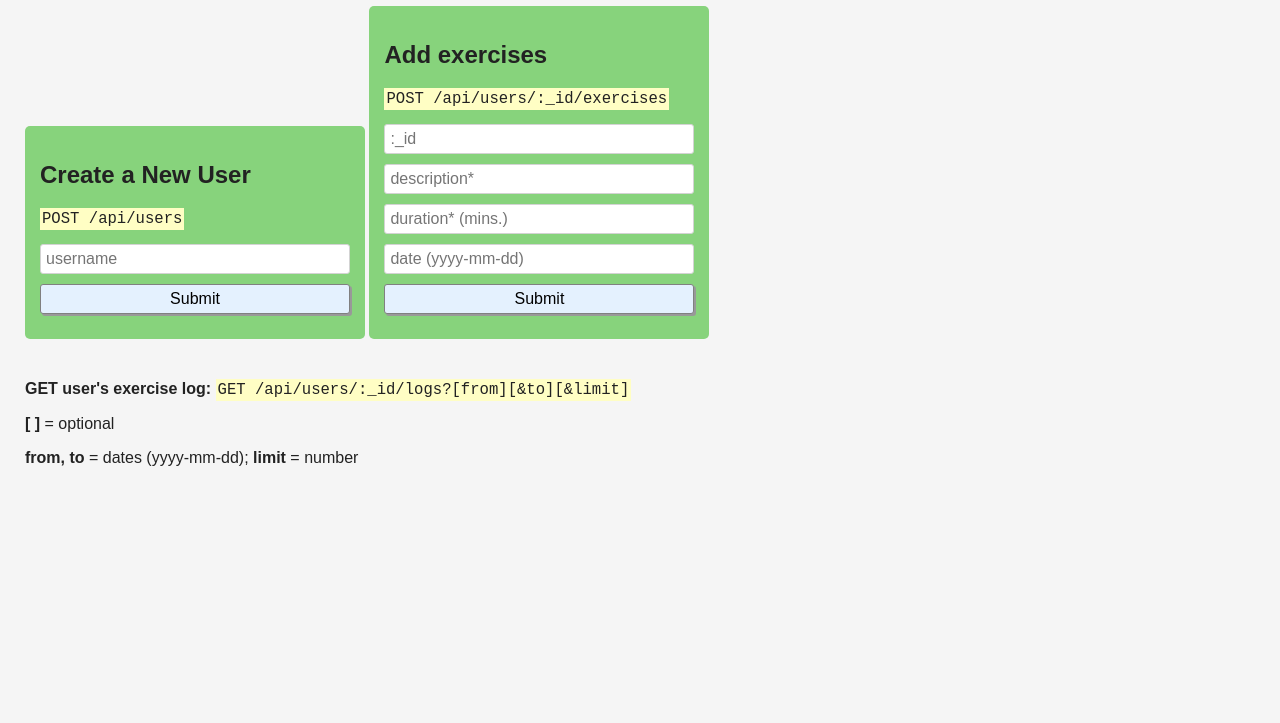
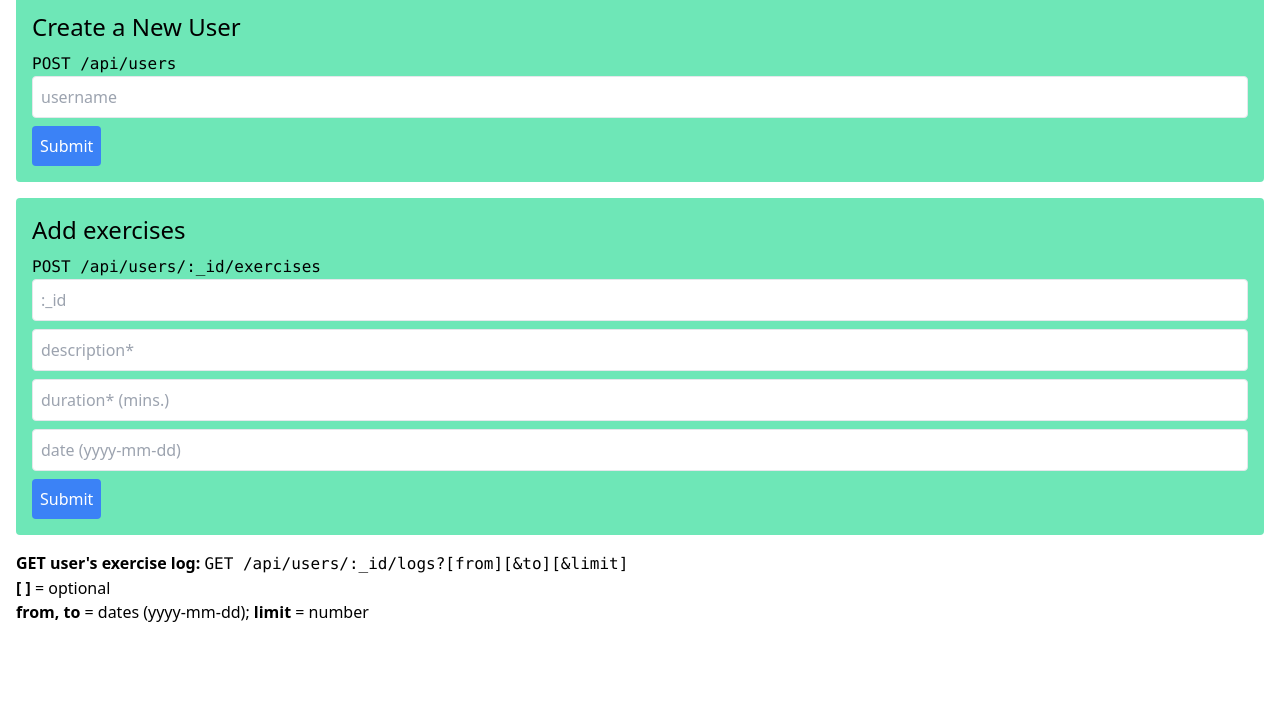
Before and after one commit to p-bittencourt/exercise-tracker-fcc, a website: page src/views/index.html in a window 1280 px wide. Shown: the part 77-800 px from the top of the page. Drawn offline with nearby package versions, Linux system fonts and the light colour scheme; files that its build step writes are made by us from their sources.

Commit message:
Set up tailwind CDN on html

```diff
--- a/src/views/index.html
+++ b/src/views/index.html
@@ -1,3 +1,4 @@
+<!-- filepath: /C:/Users/pedro/code-in-place/exercise-tracker-fcc/src/views/index.html -->
 <!DOCTYPE html>
 <html>
   <head>
@@ -12,41 +13,78 @@
       rel="stylesheet"
       type="text/css"
     />
-    <link href="style.css" rel="stylesheet" type="text/css" />
+    <link
+      href="https://cdnjs.cloudflare.com/ajax/libs/tailwindcss/2.2.19/tailwind.min.css"
+      rel="stylesheet"
+      type="text/css"
+    />
   </head>
-
   <body>
-    <div class="container">
-      <h1>Exercise tracker | By Pedro Bittencourt for freeCodeCamp</h1>
-      <form action="/api/users" method="post">
-        <h2>Create a New User</h2>
+    <div class="container mx-auto p-4">
+      <h1 class="text-4xl font-bold mb-4">
+        Exercise tracker | By Pedro Bittencourt for freeCodeCamp
+      </h1>
+      <form
+        action="/api/users"
+        method="post"
+        class="bg-green-300 p-4 rounded mb-4"
+      >
+        <h2 class="text-2xl mb-2">Create a New User</h2>
         <p><code>POST /api/users</code></p>
-        <input id="uname" type="text" name="username" placeholder="username" />
-        <input type="submit" value="Submit" />
+        <input
+          id="uname"
+          type="text"
+          name="username"
+          placeholder="username"
+          class="border p-2 rounded w-full mb-2"
+        />
+        <input
+          type="submit"
+          value="Submit"
+          class="bg-blue-500 text-white p-2 rounded cursor-pointer hover:bg-blue-700"
+        />
       </form>
-      <form action="/api/users/:_id/exercises" id="exercise-form" method="post">
-        <h2>Add exercises</h2>
+      <form
+        action="/api/users/:_id/exercises"
+        id="exercise-form"
+        method="post"
+        class="bg-green-300 p-4 rounded mb-4"
+      >
+        <h2 class="text-2xl mb-2">Add exercises</h2>
         <p><code>POST /api/users/:_id/exercises</code></p>
-        <input id="uid" type="text" name=":_id" placeholder=":_id" />
+        <input
+          id="uid"
+          type="text"
+          name=":_id"
+          placeholder=":_id"
+          class="border p-2 rounded w-full mb-2"
+        />
         <input
           id="desc"
           type="text"
           name="description"
           placeholder="description*"
+          class="border p-2 rounded w-full mb-2"
         />
         <input
           id="dur"
           type="text"
           name="duration"
           placeholder="duration* (mins.)"
+          class="border p-2 rounded w-full mb-2"
         />
         <input
           id="date"
           type="text"
           name="date"
           placeholder="date (yyyy-mm-dd)"
+          class="border p-2 rounded w-full mb-2"
         />
-        <input type="submit" value="Submit" />
+        <input
+          type="submit"
+          value="Submit"
+          class="bg-blue-500 text-white p-2 rounded cursor-pointer hover:bg-blue-700"
+        />
       </form>
       <p>
         <strong>GET user's exercise log: </strong>
@@ -60,11 +98,9 @@
     </div>
     <script>
       const exerciseForm = document.getElementById('exercise-form');
-
       exerciseForm.addEventListener('submit', () => {
         const userId = document.getElementById('uid').value;
         exerciseForm.action = `/api/users/${userId}/exercises`;
-
         exerciseForm.submit();
       });
     </script>
```
